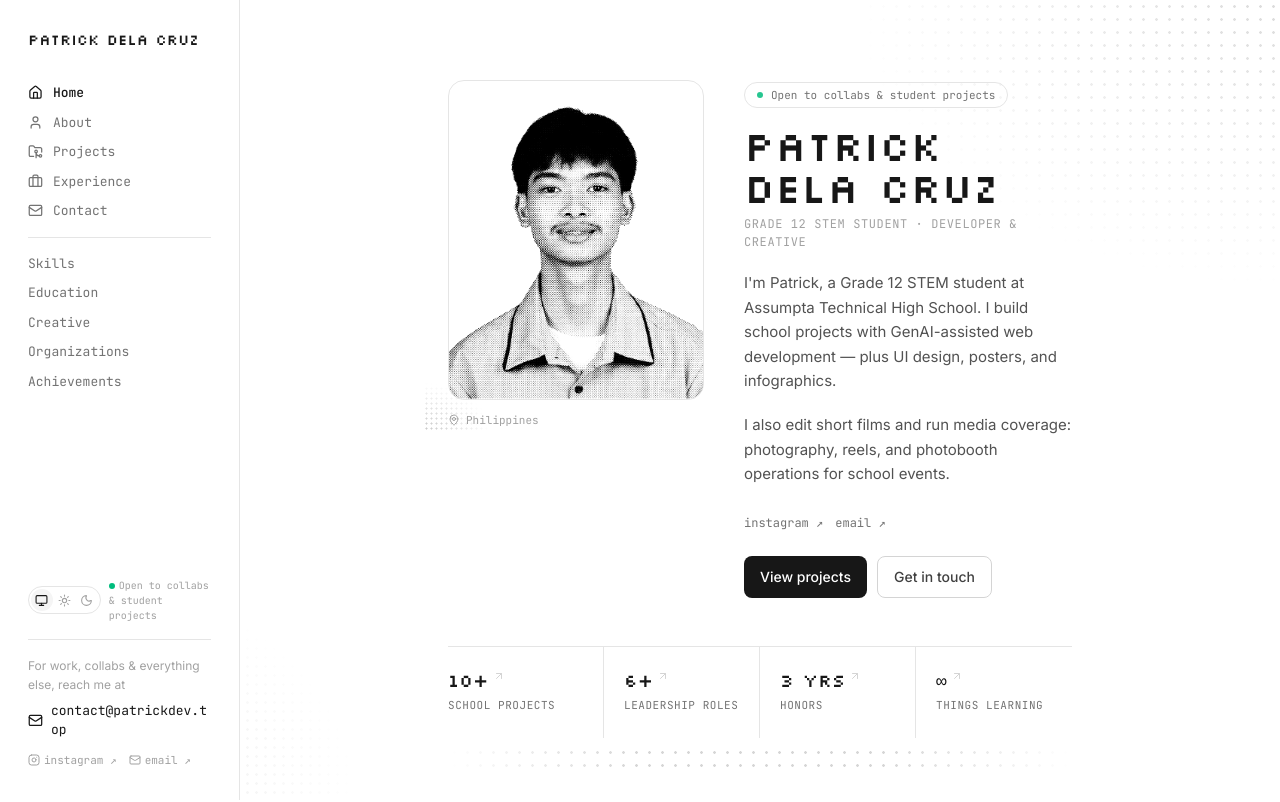
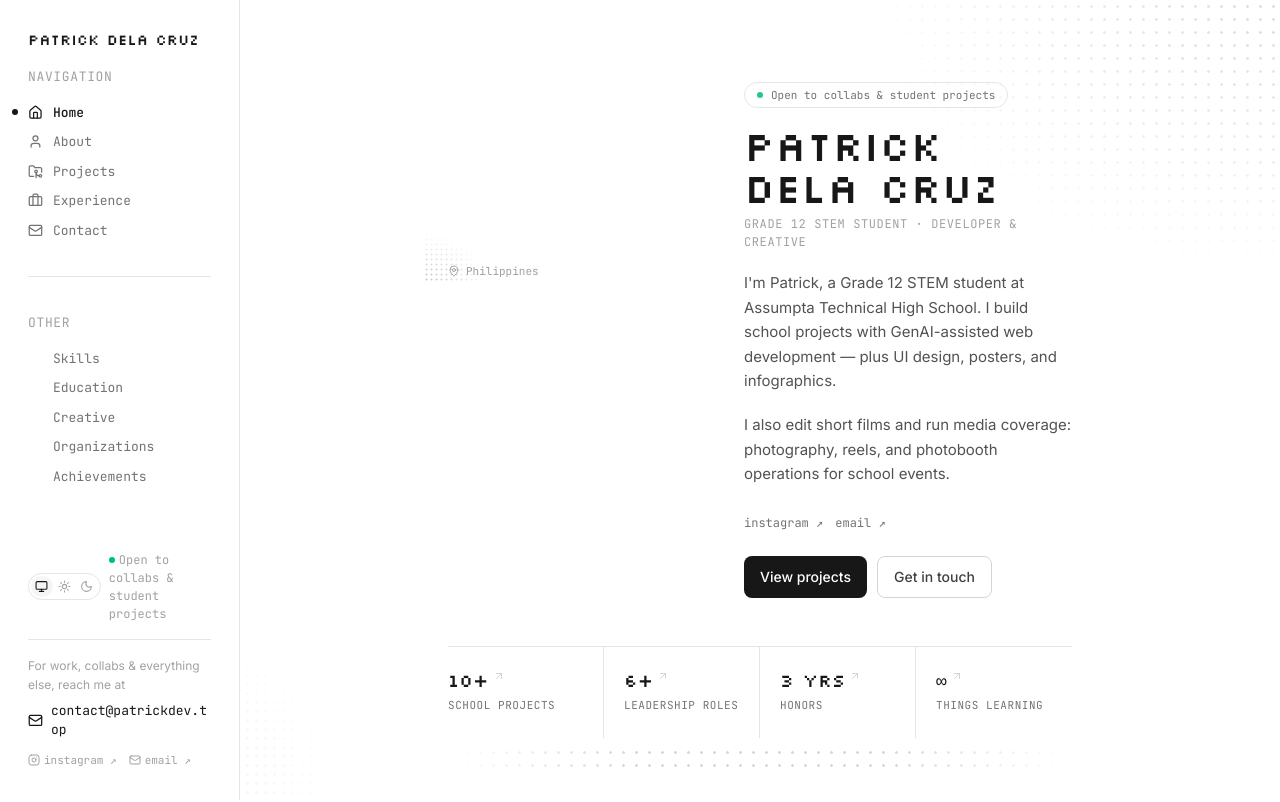
Before and after one commit to patdz2925/patdev, a React (Vite) app: page / in a window 1280 px wide. Shown: the top 802 px of the page. Built offline with nearby package versions, Linux system fonts and the light colour scheme.

Commit message:
Add interactive cursor-following halftone portrait + sidebar typography spacing

```diff
--- /dev/null
+++ b/src/components/layout/InteractivePortrait.tsx
@@ -0,0 +1,203 @@
+import { useEffect, useRef, useState, useCallback } from "react";
+
+/** The halftone cutout portrait asset (has alpha). */
+const PROFILE = "/profile.png";
+/** Logical portrait size — matches public/profile.png dimensions. */
+const LW = 1264;
+const LH = 843;
+
+/** Depth layers [yStart, yEnd, parallaxDepth]. Far layers move less; face layers move most. */
+const LAYERS = [
+  [0.00, 0.34, 0.08], // hair & ears (far)
+  [0.34, 0.53, 0.55], // forehead + eyes
+  [0.53, 0.78, 0.75], // nose / mouth / chin
+  [0.78, 1.00, 0.05], // shoulders & body (stable)
+] as const;
+
+/** Eye sockets in portrait logical coordinates. */
+const EYE = {
+  left:  { x: 560, y: 354, r: 19 },
+  right: { x: 716, y: 354, r: 19 },
+} as const;
+const MAX_PUPIL = 8; // max pupil offset inside each socket
+const LERP_EYE = 0.13;
+const LERP_HEAD = 0.055;
+const MAX_SHIFT = 9; // max parallax shift in px
+
+/** Bound cursor influence to a believable viewing range (0..1). */
+const MAX_CURSOR = 0.8;
+
+export function InteractivePortrait() {
+  const baseRef = useRef<HTMLCanvasElement>(null);
+  const eyeRef = useRef<HTMLCanvasElement>(null);
+  const layersRef = useRef<HTMLCanvasElement[]>([]);
+  const imgRef = useRef<HTMLImageElement | null>(null);
+  const [loadError, setLoadError] = useState(false);
+
+  const target = useRef({ dx: 0, dy: 0 });
+  const head = useRef({ dx: 0, dy: 0 });
+  const eyePos = useRef({ lx: 0, ly: 0, rx: 0, ry: 0 });
+  const rafRef = useRef<number>(0);
+  const reducedMotion =
+    typeof window !== "undefined" &&
+    window.matchMedia?.("(prefers-reduced-motion: reduce)").matches;
+
+  // Load portrait + precompute parallax layers (one-time).
+  useEffect(() => {
+    const img = new Image();
+    img.onload = () => {
+      imgRef.current = img;
+      const canvases: HTMLCanvasElement[] = [];
+      for (const [y0, y1, _d] of LAYERS) {
+        const c = document.createElement("canvas");
+        const hh = Math.round((y1 - y0) * LH);
+        c.width = LW;
+        c.height = hh;
+        const ctx = c.getContext("2d")!;
+        ctx.drawImage(img, 0, Math.round(y0 * LH), LW, hh, 0, 0, LW, hh);
+        canvases.push(c);
+      }
+      layersRef.current = canvases;
+    };
+    img.onerror = () => setLoadError(true);
+    img.src = PROFILE;
+    return () => {
+      cancelAnimationFrame(rafRef.current);
+      img.onload = null;
+      img.onerror = null;
+    };
+  }, []);
+
+  // Map a pointer event to a normalized direction (-1..1) relative to portrait centre.
+  const pointerToDir = useCallback(
+    (clientX: number, clientY: number) => {
+      const rect = baseRef.current?.getBoundingClientRect();
+      if (!rect || rect.width === 0) return { dx: 0, dy: 0 };
+      const px = ((clientX - rect.left) / rect.width - 0.5) * 2;
+      const py = ((clientY - rect.top) / rect.height - 0.5) * 2;
+      const len = Math.sqrt(px * px + py * py) || 1;
+      const clamped = Math.min(len, MAX_CURSOR) / len;
+      return { dx: px * clamped, dy: py * clamped };
+    },
+    []
+  );
+
+  // Global pointer tracking (mouse + touch).
+  useEffect(() => {
+    const onMove = (x: number, y: number) => {
+      target.current = pointerToDir(x, y);
+    };
+    window.addEventListener("mousemove", (e) => onMove(e.clientX, e.clientY), { passive: true });
+    window.addEventListener("touchmove",
+      (e) => {
+        if (e.touches.length) onMove(e.touches[0].clientX, e.touches[0].clientY);
+      },
+      { passive: true }
+    );
+    return () => {
+      window.removeEventListener("mousemove", () => {});
+      window.removeEventListener("touchmove", () => {});
+    };
+  }, [pointerToDir]);
+
+  // Render loop.
+  useEffect(() => {
+    if (loadError) return;
+
+    const loop = () => {
+      const base = baseRef.current;
+      const eye = eyeRef.current;
+      if (!base || !eye) { rafRef.current = requestAnimationFrame(loop); return; }
+
+      const tdx = reducedMotion ? 0 : target.current.dx;
+      const tdy = reducedMotion ? 0 : target.current.dy;
+
+      // Smooth interpolation (eyes lead, head follows).
+      const eLerp = reducedMotion ? 1 : LERP_EYE;
+      const hLerp = reducedMotion ? 1 : LERP_HEAD;
+      eyePos.current.lx += (tdx * MAX_PUPIL - eyePos.current.lx) * eLerp;
+      eyePos.current.ly += (tdy * MAX_PUPIL - eyePos.current.ly) * eLerp;
+      eyePos.current.rx += (tdx * MAX_PUPIL - eyePos.current.rx) * eLerp;
+      eyePos.current.ry += (tdy * MAX_PUPIL - eyePos.current.ry) * eLerp;
+      head.current.dx += (tdx * MAX_SHIFT - head.current.dx) * hLerp;
+      head.current.dy += (tdy * MAX_SHIFT - head.current.dy) * hLerp;
+
+      const ctx = base.getContext("2d")!;
+      ctx.clearRect(0, 0, LW, LH);
+
+      // Composite parallax layers at their correct vertical positions.
+      const layers = layersRef.current;
+      for (let i = 0; i < LAYERS.length; i++) {
+        const [y0, _y1, depth] = LAYERS[i];
+        const ox = Math.round(head.current.dx * depth);
+        const oy = Math.round(head.current.dy * depth);
+        ctx.drawImage(layers[i], ox, Math.round(y0 * LH) + oy);
+      }
+
+      // Draw eyes on the overlay canvas — eyes ride the mid-depth (face) layer.
+      const ectx = eye.getContext("2d")!;
+      ectx.clearRect(0, 0, LW, LH);
+
+      const eyeOffX = Math.round(head.current.dx * 0.55);
+      const eyeOffY = Math.round(head.current.dy * 0.55);
+
+      const clamp = (v: number) => Math.max(-EYE.left.r - 1, Math.min(EYE.left.r + 1, v));
+      const drawEye = (ex: number, ey: number, pupilX: number, pupilY: number) => {
+        const r = EYE.left.r;
+        // sclera
+        ectx.beginPath();
+        ectx.arc(ex + eyeOffX, ey + eyeOffY, r, 0, Math.PI * 2);
+        ectx.fillStyle = "#ffffff";
+        ectx.fill();
+        // pupil
+        ectx.beginPath();
+        ectx.arc(ex + eyeOffX + pupilX, ey + eyeOffY + pupilY, Math.max(1, r * 0.42), 0, Math.PI * 2);
+        ectx.fillStyle = "#111111";
+        ectx.fill();
+        // highlight
+        ectx.beginPath();
+        ectx.arc(ex + eyeOffX + pupilX * 1.35, ey + eyeOffY + pupilY * 1.35, 2.4, 0, Math.PI * 2);
+        ectx.fillStyle = "#ffffff";
+        ectx.fill();
+      };
+
+      drawEye(EYE.left.x, EYE.left.y, clamp(eyePos.current.lx), clamp(eyePos.current.ly));
+      drawEye(EYE.right.x, EYE.right.y, clamp(eyePos.current.rx), clamp(eyePos.current.ry));
+
+      rafRef.current = requestAnimationFrame(loop);
+    };
+    rafRef.current = requestAnimationFrame(loop);
+    return () => cancelAnimationFrame(rafRef.current);
+  }, [loadError]);
+
+  if (loadError) {
+    return (
+      <div className="flex aspect-[4/5] w-full items-center justify-center rounded-2xl border border-neutral-200 bg-neutral-50 dark:border-neutral-800 dark:bg-neutral-900">
+        <span className="font-pixel text-lg text-neutral-400">photo unavailable</span>
+      </div>
+    );
+  }
+
+  return (
+    <div className="relative mx-auto w-full max-w-[320px]">
+      {/* Base portrait (parallax layers composited here). */}
+      <canvas
+        ref={baseRef}
+        width={LW}
+        height={LH}
+        aria-hidden="true"
+        className="block w-full"
+        style={{ background: "transparent" }}
+      />
+      {/* Eye-tracking overlay. */}
+      <canvas
+        ref={eyeRef}
+        width={LW}
+        height={LH}
+        aria-hidden="true"
+        className="absolute left-0 top-0 block w-full"
+        style={{ background: "transparent" }}
+      />
+    </div>
+  );
+}
--- a/src/components/layout/Sidebar.tsx
+++ b/src/components/layout/Sidebar.tsx
@@ -5,8 +5,8 @@ import { featuredSocials, iconMap } from "../../data/socials";
 import { ThemeSwitch } from "./ThemeSwitch";
 
 /**
- * Fixed left sidebar on lg+ screens (reference pattern).
- * Groups: primary anchors with icons, secondary anchors plain, contact footer.
+ * Fixed left sidebar on lg+ screens.
+ * Groups: primary anchors (with icons), section labels, secondary anchors, contact footer.
  */
 export function Sidebar({ active }: { active: string }) {
   return (
@@ -21,8 +21,12 @@ export function Sidebar({ active }: { active: string }) {
         {profile.name}
       </a>
 
-      <div className="mt-9 flex flex-1 flex-col gap-4 overflow-y-auto font-mono text-[13px]">
+      <div className="mt-5 flex flex-1 flex-col gap-5 overflow-visible font-mono text-[13px]">
+        {/* Primary navigation */}
         <div className="flex flex-col gap-2.5">
+          <p className="mb-1.5 font-mono text-[13px] uppercase tracking-wider text-neutral-400">
+            Navigation
+          </p>
           {primaryNav.map((item) => {
             const Icon = item.icon;
             const isActive = active === item.id;
@@ -50,9 +54,13 @@ export function Sidebar({ active }: { active: string }) {
           })}
         </div>
 
-        <div className="h-px bg-neutral-200 dark:bg-neutral-800" />
+        <div className="my-4 h-px bg-neutral-200 dark:bg-neutral-800" />
 
+        {/* Secondary navigation */}
         <div className="flex flex-col gap-2.5">
+          <p className="mb-1.5 font-mono text-[13px] uppercase tracking-wider text-neutral-400">
+            Other
+          </p>
           {secondaryNav.map((item) => {
             const isActive = active === item.id;
             return (
@@ -66,6 +74,8 @@ export function Sidebar({ active }: { active: string }) {
                     : "text-neutral-500 hover:text-neutral-900 dark:text-neutral-400 dark:hover:text-neutral-100"
                 }`}
               >
+                {/* invisible spacer keeps secondary text aligned with primary icon column */}
+                <span className="shrink-0 w-[1.15em]" aria-hidden="true" />
                 {item.label}
               </a>
             );
@@ -73,9 +83,11 @@ export function Sidebar({ active }: { active: string }) {
         </div>
       </div>
 
-      <div className="mt-6 flex items-center gap-2">
+      {/* Bottom utility area — pushed to the bottom of the sidebar */}
+      <div className="mt-auto flex flex-col">
+        <div className="mt-5 flex items-center gap-2">
           <ThemeSwitch />
-        <span className="font-mono text-[10px] text-neutral-400">
+          <span className="font-mono text-[12px] text-neutral-400">
             <span className="pulse-dot mr-1 inline-block h-1.5 w-1.5 rounded-full bg-emerald-500 align-middle" />
             {profile.availability.split(",")[0]}
           </span>
@@ -111,6 +123,7 @@ export function Sidebar({ active }: { active: string }) {
             })}
           </div>
         </div>
+      </div>
     </nav>
   );
 }
--- a/src/components/sections/Hero.tsx
+++ b/src/components/sections/Hero.tsx
@@ -1,30 +1,10 @@
 import { MapPin } from "lucide-react";
 import { profile } from "../../data/profile";
 import { featuredSocials } from "../../data/socials";
+import { InteractivePortrait } from "../layout/InteractivePortrait";
 
-/** Initials fallback when no photo is set */
-function InitialsAvatar({ name }: { name: string }) {
-  const initials = name
-    .split(" ")
-    .map((p) => p[0])
-    .slice(0, 2)
-    .join("")
-    .toUpperCase();
-  return (
-    <div
-      aria-hidden="true"
-      className="flex aspect-[4/5] w-full items-center justify-center rounded-2xl border border-neutral-200 bg-gradient-to-b from-neutral-50 to-white dark:border-neutral-800 dark:from-neutral-900 dark:to-neutral-950"
-    >
-      <div className="text-center">
-        <div className="font-pixel text-5xl text-neutral-900 dark:text-neutral-100">{initials}</div>
-        <div className="halftone halftone-wide mask-fade-x mt-4 h-6 w-32 opacity-20" />
-        <p className="mt-3 font-mono text-[10px] uppercase tracking-widest text-neutral-400">
-          add photo at /profile.jpg
-        </p>
-      </div>
-    </div>
-  );
-}
+
+
 
 export function Hero() {
   return (
@@ -32,22 +12,7 @@ export function Hero() {
       <div className="grid gap-9 sm:grid-cols-[16rem_1fr] sm:items-start sm:gap-10">
         <div className="reveal d1 mx-auto w-full max-w-[16rem] sm:mx-0">
           <div className="relative">
-            <img
-              src={profile.avatarSrc}
-              alt={profile.avatarAlt}
-              width={288}
-              height={360}
-              loading="eager"
-              onError={(e) => {
-                // Graceful fallback: hide broken img, show initials instead
-                (e.target as HTMLImageElement).style.display = "none";
-                document.getElementById("avatar-fallback")?.classList.remove("hidden");
-              }}
-              className="aspect-[4/5] w-full rounded-2xl border border-neutral-200 object-cover dark:border-neutral-800"
-            />
-            <div id="avatar-fallback" className="hidden">
-              <InitialsAvatar name={profile.name} />
-            </div>
+            <InteractivePortrait />
             <div
               aria-hidden="true"
               className="halftone-fine mask-bl pointer-events-none absolute -bottom-8 -left-6 h-24 w-32 opacity-25"
```
Lines whose indentation alone changed are shown as unchanged.
